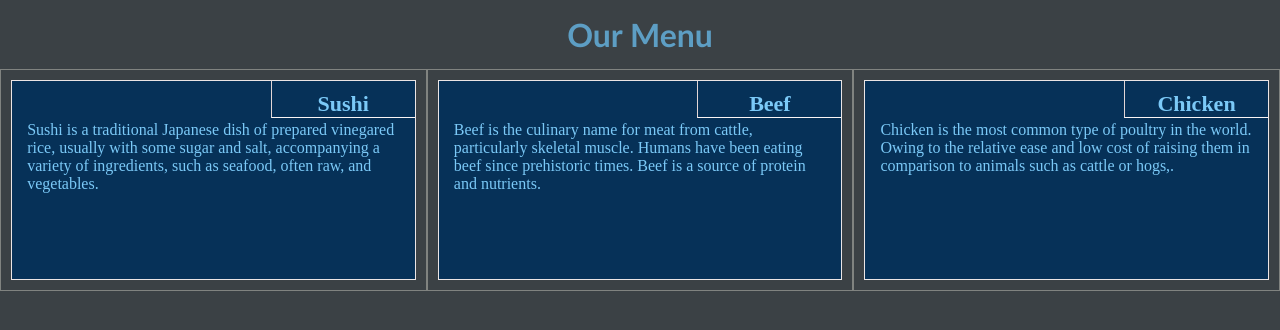
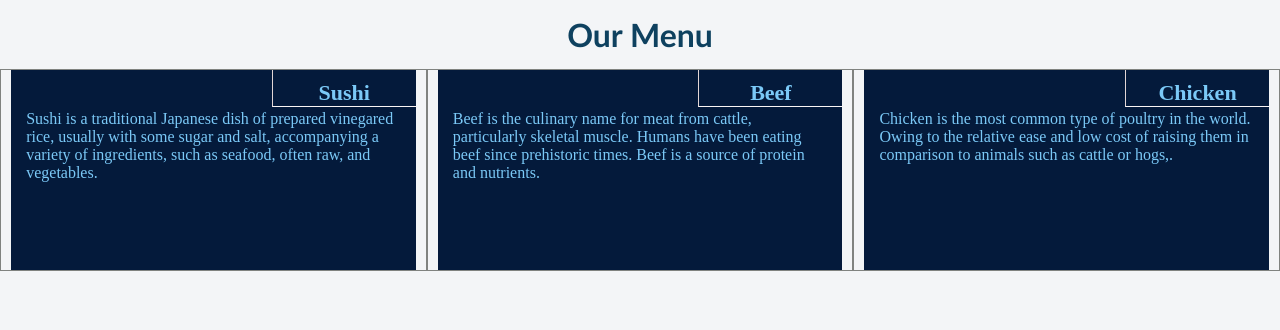
Before and after one commit to sharan62/module2_solution, a plain HTML site: page index.html in a window 1280 px wide. Drawn offline with Linux system fonts and the light colour scheme.

Commit message:
Update main.css

```diff
--- a/css/main.css
+++ b/css/main.css
@@ -4,11 +4,16 @@
 }
 
 section{
-    border: 1px solid rgb(235, 229, 229);
-    background-color: #063158;
-    margin: 10px;
+
+    background-color: #041a3b;
+    margin-left: 10px;
     color: rgb(123, 201, 247);
     height: 200px;
+    margin-right: 10px;
+
+
+
+
 }
 section>h2 {
     float: right;
@@ -30,15 +35,15 @@ section>p {
 }
 
 body {
-    background-color: rgba(2, 10, 15, 0.774);
+    background-color: rgba(240, 243, 245, 0.774);
 }
 
     h1{ margin-bottom: 15px;
         text-align: center;
 
         font-family:  'Trebuchet MS', 'Lucida Sans Unicode', 'Lucida Grande', 'Lucida Sans', Arial, sans-serif;
-        color: rgb(93, 158, 196);
-        border: black;
+        color: rgb(14, 65, 95);
+
         padding-top: 15px;
         width: 100%;}
         .row{ width: 100%;
```
